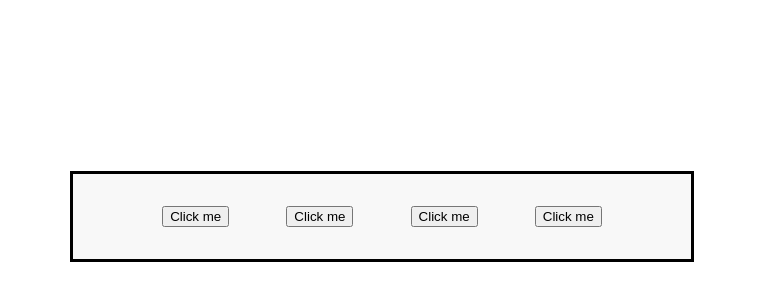
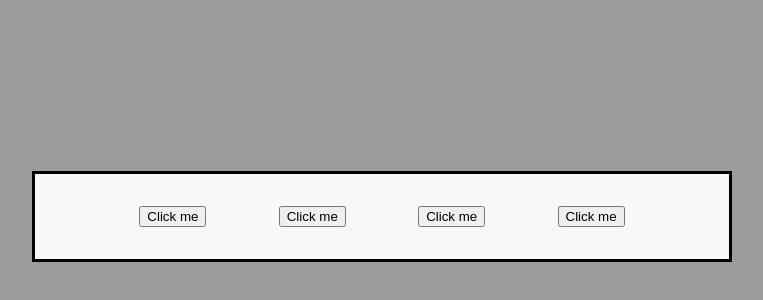
Before and after one commit to Naval63/Tootlip, a website: page index.html in a window 1280 px wide. Shown: the part 192-492 px from the top of the page, without its empty margins (258-1021 px from the left). Drawn offline with Linux system fonts and the light colour scheme.

Commit message:
fix html and final scss styles

```diff
--- a/index.html
+++ b/index.html
@@ -9,10 +9,10 @@
 </head>
 <body>
     <div class="wrapper">
+        <button data-tooltip="Left-tooltip" class="tooltip-left">Click me</button>
+        <button data-tooltip="Bottom-tooltip" class="tooltip-bottom">Click me</button>
         <button data-tooltip="Top-tooltip" class="tooltip-top">Click me</button>
-        <button data-tooltip="Bottom tooltip" class="tooltip-bottom">Click me</button>
-        <button data-tooltip="Left tooltip" class="tooltip-left">Click me</button>
-        <button data-tooltip="Right tooltip" class="tooltip-right">Click me</button>
+        <button data-tooltip="Right-tooltip" class="tooltip-right">Click me</button>
     </div>
 </body>
 </html>
--- a/sass/style.scss
+++ b/sass/style.scss
@@ -5,12 +5,16 @@ html {
 *, *:before, *:after {
     box-sizing: inherit;
 }
+
+$tooltip-color: #9c9c9c;
+
 body {
     display: flex;
     align-items: center;
     justify-content: center;
     min-height: 100vh;
     padding: 16px;
+    background-color: $tooltip-color;
 }
 
 .wrapper {
@@ -18,7 +22,84 @@ body {
     justify-content: space-evenly;
     background: #f8f8f8;
     border: solid black 3px;
-    max-width: 624px;
+    max-width: 700px;
     width: 100%;
     padding: 32px;
 }
+
+[data-tooltip] {
+    position: relative;
+
+    &:before {
+      content: none;
+      background-color: $tooltip-color;
+      color: white;
+      padding: 4px 10px;
+      position: absolute;
+      white-space: nowrap;
+      left: 50%;
+    }
+
+    &:after {
+      content: none;
+      display: inline-block;
+      width: 10px;
+      height: 10px;
+      background-color: $tooltip-color;
+      position: absolute;
+    }
+
+    &:hover {
+      &:before {
+        content: attr(data-tooltip);
+      }
+      &:after {
+        content: '';
+      }
+    }
+
+    &.tooltip-top {
+      &:before {
+        top: -10px;
+        transform: translate(-50%, -100%);
+      }
+      &:after {
+        top: -5px;
+        transform: translate(-50%, -100%) rotate(-45deg);
+      }
+    }
+
+    &.tooltip-bottom {
+      &:before {
+        bottom: -10px;
+        transform: translate(-50%, 100%);
+      }
+      &:after {
+        bottom: -5px;
+        transform: translate(-50%, 100%) rotate(-45deg);
+      }
+    }
+    &.tooltip-left {
+        &:before {
+          top: 0;
+          left: 0;
+          transform: translateX(-110%);
+        }
+        &:after {
+          top: 10px;
+          left: 0;
+          transform: translateX(-150%) rotate(-45deg);
+        }
+      }
+      &.tooltip-right {
+        &:before {
+          top: 0px;
+          transform: translateX(46%);
+        }
+        &:after {
+          top: 10px;
+          left: 68px;
+          transform: rotate(-45deg);
+        }
+      }
+  }
```
Also changed, not shown: css/style.css.
